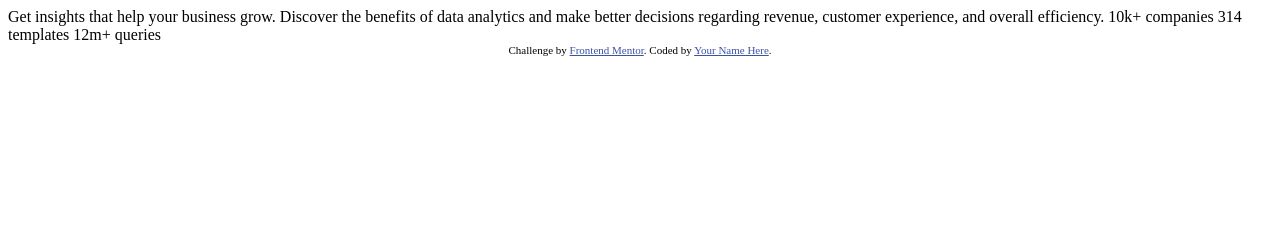
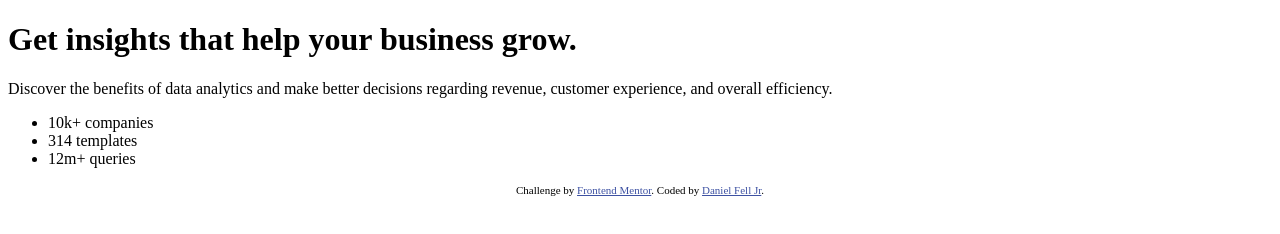
Before and after one commit to raked/stats-preview-card-component, a plain HTML site: page index.html in a window 1280 px wide. Drawn offline with Linux system fonts and the light colour scheme.

Commit message:
Added some tags, css sheet

```diff
--- a/index.html
+++ b/index.html
@@ -5,6 +5,7 @@
   <meta name="viewport" content="width=device-width, initial-scale=1.0"> <!-- displays site properly based on user's device -->
 
   <link rel="icon" type="image/png" sizes="32x32" href="./images/favicon-32x32.png">
+  <link rel="stylesheet" href="styles/index.css">
 
   <title>Frontend Mentor | Stats preview card component</title>
 
@@ -15,19 +16,21 @@
   </style>
 </head>
 <body>
+  <div>
+  <h1>Get insights that help your business grow.</h1>
 
-  Get insights that help your business grow.
-
-  Discover the benefits of data analytics and make better decisions regarding revenue, customer
-  experience, and overall efficiency.
-
-  10k+ companies
-  314 templates
-  12m+ queries
+  <p>Discover the benefits of data analytics and make better decisions regarding revenue, customer
+  experience, and overall efficiency.</p>
+  <ul>
+  <li>10k+ companies</li>
+  <li>314 templates</li>
+  <li>12m+ queries</li>
+  </ul>
+  </div>
 
   <div class="attribution">
     Challenge by <a href="https://www.frontendmentor.io?ref=challenge" target="_blank">Frontend Mentor</a>.
-    Coded by <a href="#">Your Name Here</a>.
+    Coded by <a href="#">Daniel Fell Jr</a>.
   </div>
 </body>
 </html>
```
Also changed, not shown: styles/index.css (added).
